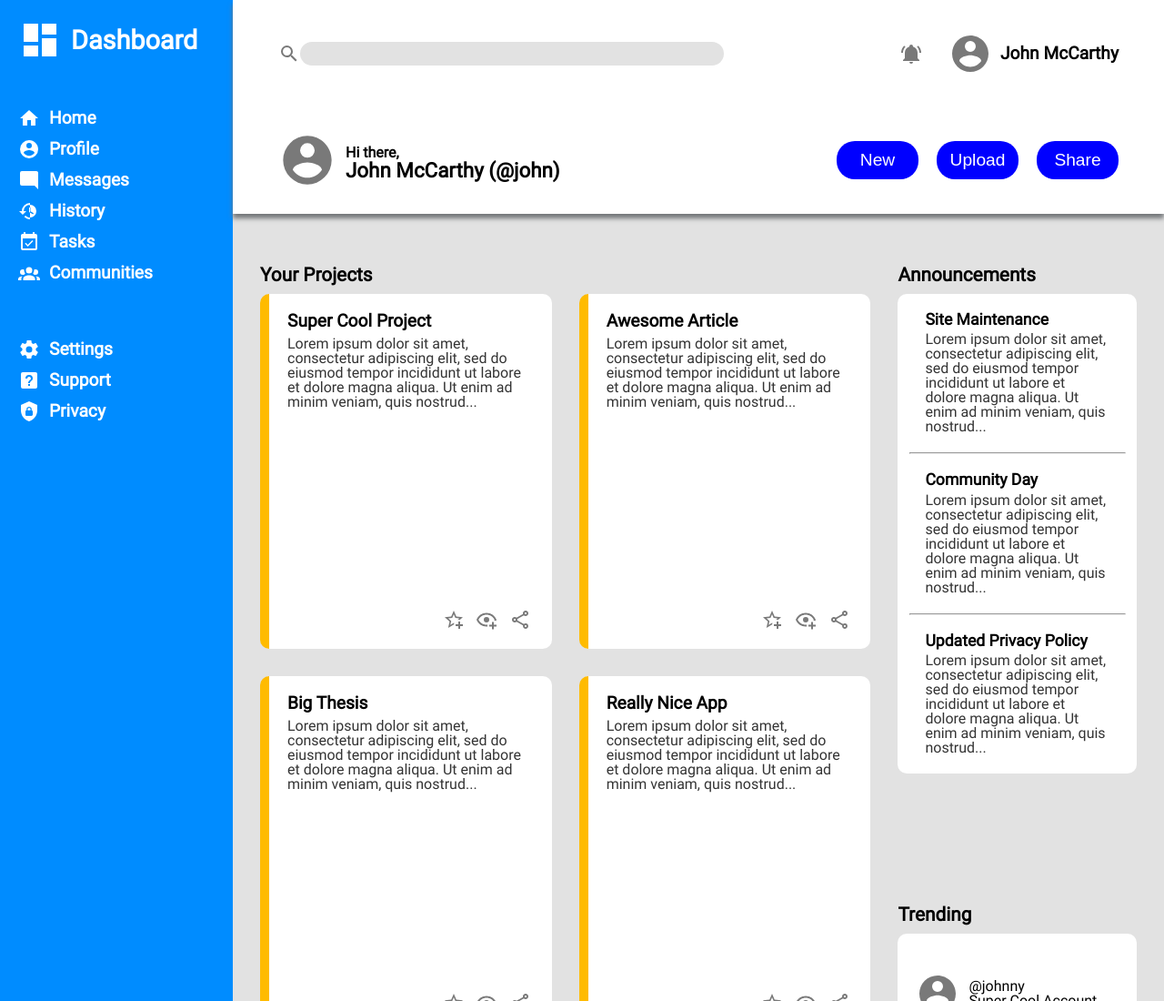
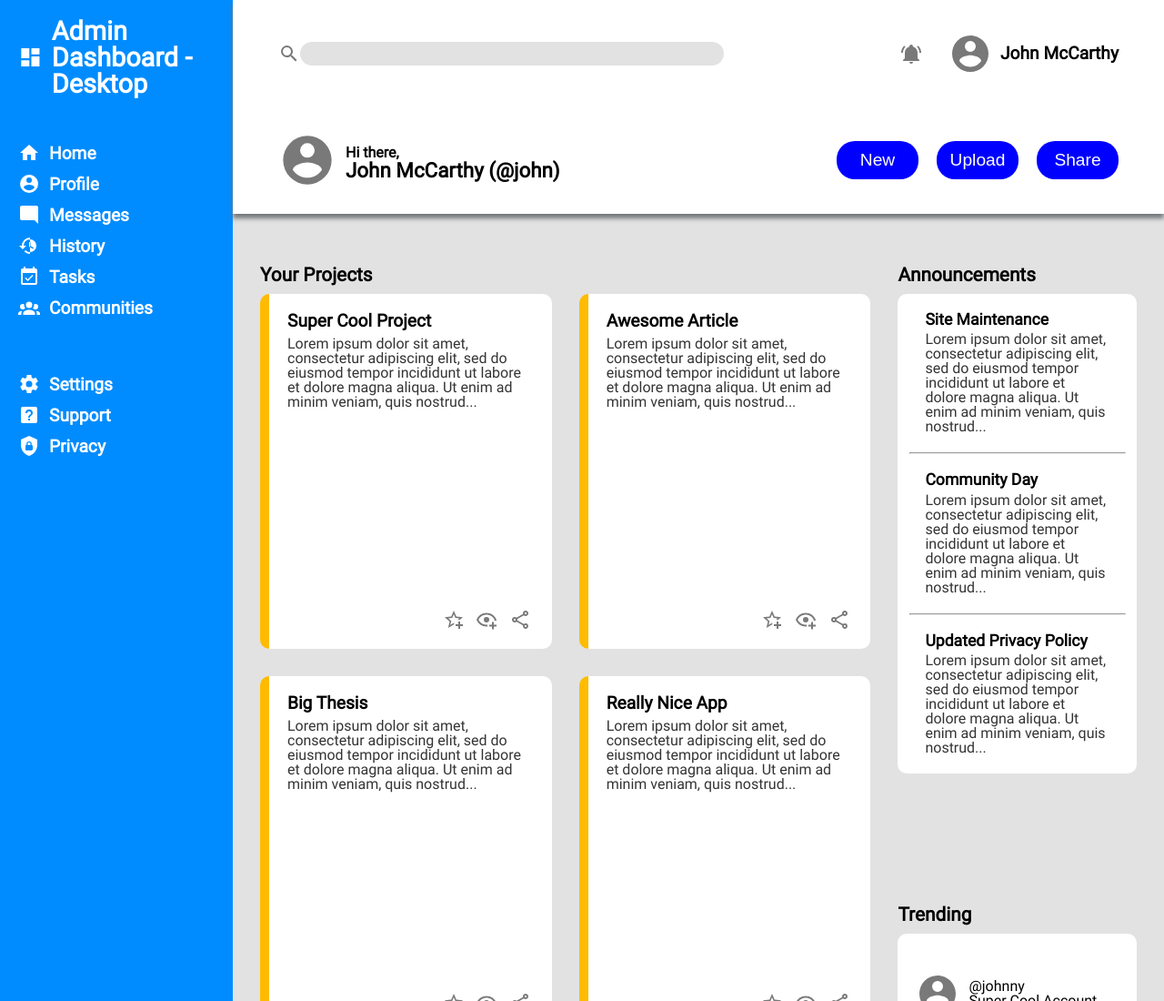
Before and after one commit to kingfeekra/admin-dashboard, a plain HTML site: page index.html in a window 1280 px wide. Shown: the top 1100 px of the page at 91% size. Drawn offline with Linux system fonts and the light colour scheme.

```diff
--- a/index.html
+++ b/index.html
@@ -16,7 +16,7 @@
                   <path fill="currentColor" d="M13,3V9H21V3M13,21H21V11H13M3,
                   21H11V15H3M3,13H11V3H3V13Z" />
                 </svg>
-                <h1>Dashboard</h1>
+                <h1>Admin Dashboard - Desktop</h1>
               </div>
               <ul>
                   <li>
```
